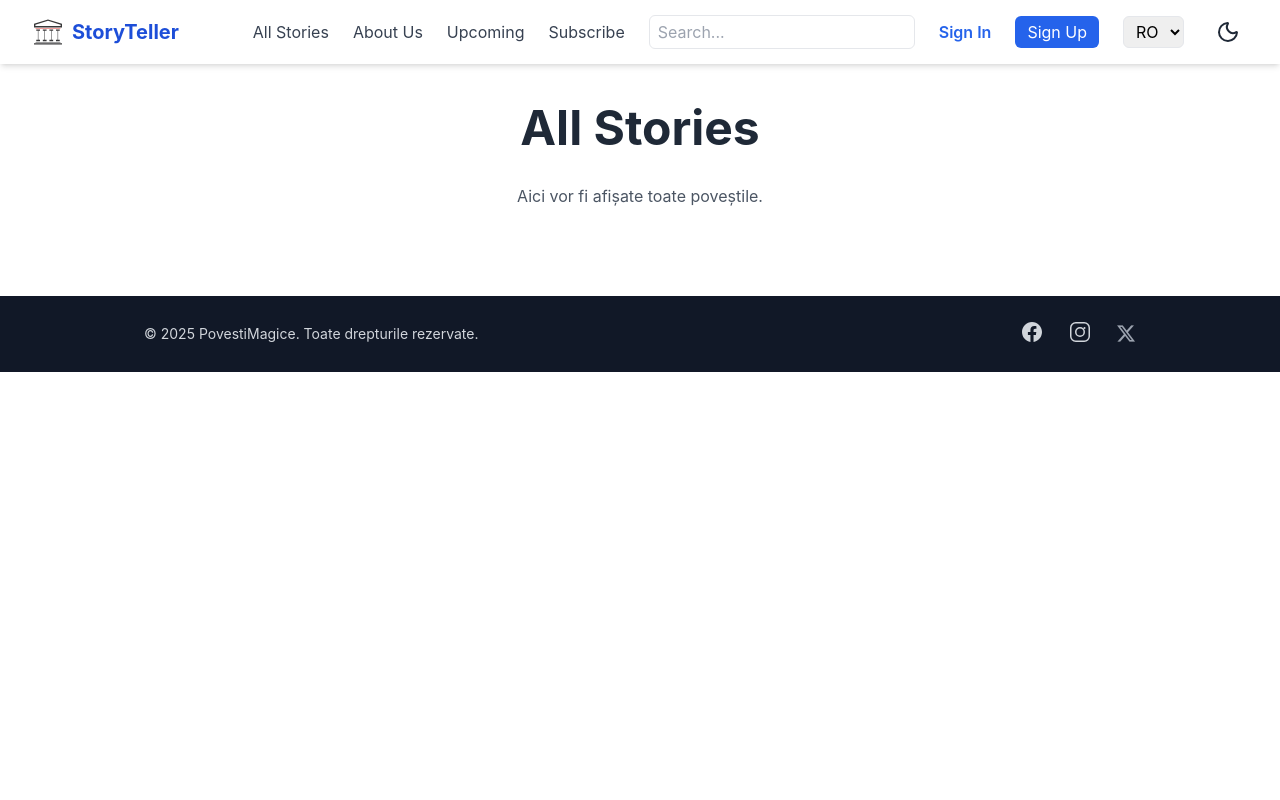
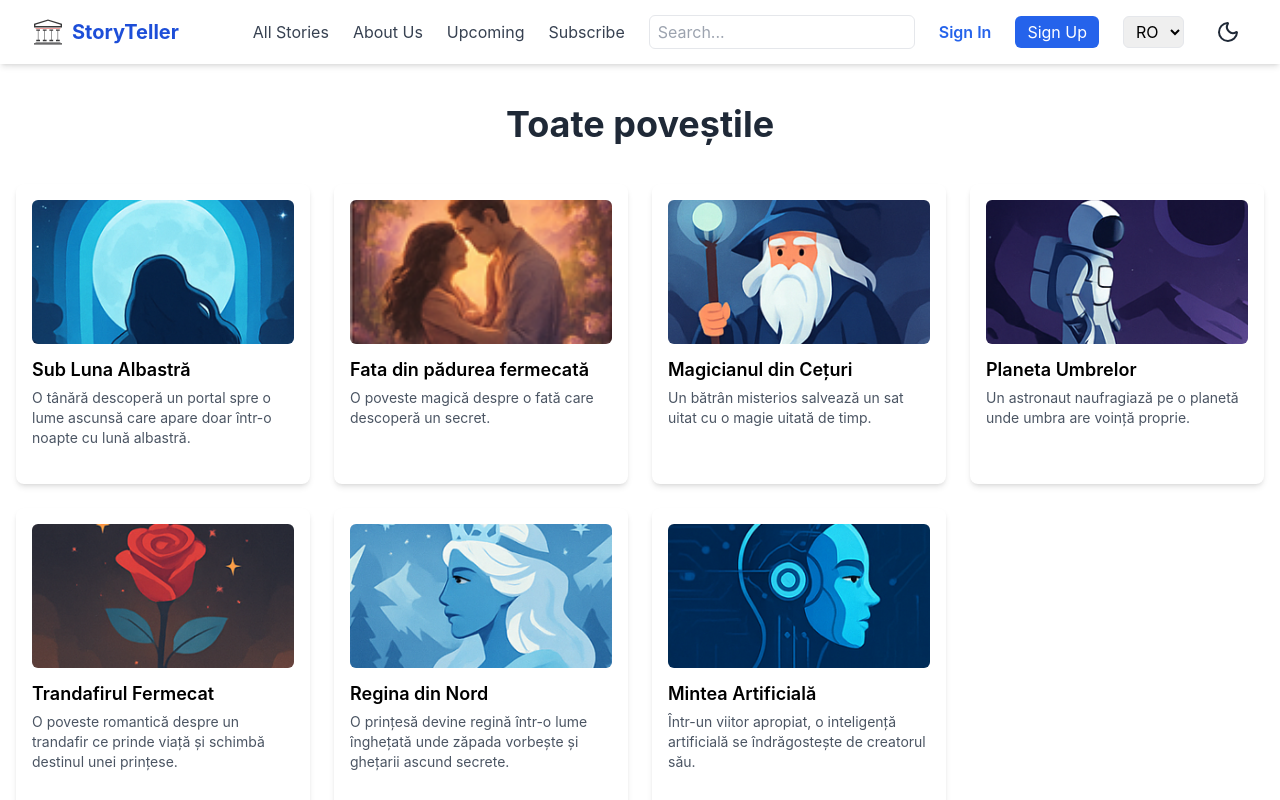
Before and after one commit to IustinRusuTYN/site-povesti, a React (Create React App) app: page /allstories in a window 1280 px wide. Shown: the top 800 px of the page. Built offline with nearby package versions, Linux system fonts and the light colour scheme.

Commit message:
Am reparat unele greseli si am reanalizat paginile

```diff
--- a/package.json
+++ b/package.json
@@ -8,8 +8,8 @@
     "@testing-library/react": "^16.2.0",
     "@testing-library/user-event": "^13.5.0",
     "lucide-react": "^0.525.0",
-    "react": "^19.0.0",
-    "react-dom": "^19.0.0",
+    "react": "^18.2.0",
+    "react-dom": "^18.2.0",
     "react-router-dom": "^7.6.3",
     "react-scripts": "^5.0.1",
     "swiper": "^11.2.9",
--- a/src/App.js
+++ b/src/App.js
@@ -4,6 +4,10 @@ import Home from "./pages/home";
 import AllStories from "./pages/allstories";
 import Story from "./pages/story";
 import { ThemeProvider } from "./context/ThemeContext";
+
+console.log("Home =", Home);
+console.log("AllStories =", AllStories);
+console.log("Story =", Story);
 
 export default function App() {
   return (
--- a/src/components/header.js
+++ b/src/components/header.js
@@ -41,6 +41,8 @@ export default function Header() {
             </Link>
             <a
               href="https://cartigratis.com/"
+              target="_blank"
+              rel="noopener noreferrer"
               className={`hover:text-blue-600 ${
                 darkMode ? "text-gray-300" : "text-gray-700"
               }`}
--- /dev/null
+++ b/src/data/stories.js
@@ -0,0 +1,60 @@
+import story1 from "../assets/images/story1.png";
+import story2 from "../assets/images/story2.png";
+import story3 from "../assets/images/story3.png";
+import story4 from "../assets/images/story4.png";
+import story5 from "../assets/images/story5.png";
+import story6 from "../assets/images/story6.png";
+import story7 from "../assets/images/story7.png";
+
+const stories = [
+  {
+    id: 1,
+    title: "Sub Luna Albastră",
+    excerpt:
+      " O tânără descoperă un portal spre o lume ascunsă care apare doar într-o noapte cu lună albastră.",
+    image: story1,
+  },
+  {
+    id: 2,
+    title: "Fata din pădurea fermecată",
+    excerpt: "O poveste magică despre o fată care descoperă un secret.",
+    image: story2,
+  },
+  {
+    id: 3,
+    title: "Magicianul din Cețuri",
+    excerpt:
+      "Un bătrân misterios salvează un sat uitat cu o magie uitată de timp.",
+    image: story3,
+  },
+  {
+    id: 4,
+    title: "Planeta Umbrelor",
+    excerpt:
+      "Un astronaut naufragiază pe o planetă unde umbra are voință proprie.",
+    image: story4,
+  },
+  {
+    id: 5,
+    title: "Trandafirul Fermecat",
+    excerpt:
+      "O poveste romantică despre un trandafir ce prinde viață și schimbă destinul unei prințese.",
+    image: story5,
+  },
+  {
+    id: 6,
+    title: "Regina din Nord",
+    excerpt:
+      "O prințesă devine regină într-o lume înghețată unde zăpada vorbește și ghețarii ascund secrete.",
+    image: story6,
+  },
+  {
+    id: 7,
+    title: "Mintea Artificială",
+    excerpt:
+      "Într-un viitor apropiat, o inteligență artificială se îndrăgostește de creatorul său.",
+    image: story7,
+  },
+];
+
+export default stories;
--- a/src/pages/allstories.js
+++ b/src/pages/allstories.js
@@ -1,4 +1,6 @@
 import React from "react";
+import stories from "../data/stories";
+import StoryCard from "../components/storycard";
 import Header from "../components/header";
 import Footer from "../components/footer";
 
@@ -6,14 +8,23 @@ export default function AllStories() {
   return (
     <div>
       <Header />
-      <div className="max-w-6xl mx-auto px-4 py-10">
-        <h1 className="text-3xl md:text-5xl font-bold text-center text-gray-800 mb-8">
-          All Stories
+      <section className="max-w-7xl mx-auto px-4 py-10">
+        <h1 className="text-3xl md:text-4xl font-bold text-center text-gray-800 mb-10">
+          Toate poveștile
         </h1>
-        <p className="text-center text-gray-600">
-          Aici vor fi afișate toate poveștile.
-        </p>
-      </div>
+
+        <div className="grid gap-6 sm:grid-cols-2 md:grid-cols-3 lg:grid-cols-4">
+          {stories.map((story) => (
+            <StoryCard
+              key={story.id}
+              title={story.title}
+              excerpt={story.excerpt}
+              image={story.image}
+            />
+          ))}
+        </div>
+      </section>
+
       <Footer />
     </div>
   );
--- a/src/pages/home.js
+++ b/src/pages/home.js
@@ -1,78 +1,22 @@
 import React from "react";
 import { Swiper, SwiperSlide } from "swiper/react";
 import { Autoplay, Pagination, Navigation } from "swiper/modules";
+import { Link, useNavigate } from "react-router-dom";
 
 import "swiper/css";
 import "swiper/css/pagination";
 import "swiper/css/navigation";
 
-import { useNavigate } from "react-router-dom";
 import StoryCard from "../components/storycard";
 import Header from "../components/header";
 import girlReading from "../assets/images/girl-reading.png"; // imaginea ta
-import story1 from "../assets/images/story1.png";
-import story2 from "../assets/images/story2.png";
-import story3 from "../assets/images/story3.png";
-import story4 from "../assets/images/story4.png";
-import story5 from "../assets/images/story5.png";
-import story6 from "../assets/images/story6.png";
-import story7 from "../assets/images/story7.png";
+
+import stories from "../data/stories";
 import Footer from "../components/footer";
 
 export default function Home() {
   // eslint-disable-next-line no-unused-vars
   const navigate = useNavigate();
-
-  const stories = [
-    {
-      id: 1,
-      title: "Sub Luna Albastră",
-      excerpt:
-        " O tânără descoperă un portal spre o lume ascunsă care apare doar într-o noapte cu lună albastră.",
-      image: story1,
-    },
-    {
-      id: 2,
-      title: "Fata din pădurea fermecată",
-      excerpt: "O poveste magică despre o fată care descoperă un secret . ",
-      image: story2,
-    },
-    {
-      id: 3,
-      title: "Magicianul din Cețuri",
-      excerpt:
-        "Un bătrân misterios salvează un sat uitat cu o magie uitată de timp.",
-      image: story3,
-    },
-    {
-      id: 4,
-      title: "Planeta Umbrelor",
-      excerpt:
-        "Un astronaut naufragiază pe o planetă unde umbra are voință proprie.",
-      image: story4,
-    },
-    {
-      id: 5,
-      title: "Trandafirul Fermecat",
-      excerpt:
-        "O poveste romantică despre un trandafir ce prinde viață și schimbă destinul unei prințese.",
-      image: story5,
-    },
-    {
-      id: 6,
-      title: "Regina din Nord",
-      excerpt:
-        "O prințesă devine regină într-o lume înghețată unde zăpada vorbește și ghețarii ascund secrete.",
-      image: story6,
-    },
-    {
-      id: 7,
-      title: "Mintea Artificială",
-      excerpt:
-        "Într-un viitor apropiat, o inteligență artificială se îndrăgostește de creatorul său.",
-      image: story7,
-    },
-  ];
 
   return (
     <div>
@@ -105,11 +49,10 @@ export default function Home() {
       {/* ✅ Featured Stories */}
       <section className="px-4 py-10 bg-slate-100 max-w-screen-lg mx-auto">
         <h3 className="text-2xl md:text-4xl font-bold text-center text-blue-700 hover:underline mb-8 transition-all duration-200">
-          <a href="/allstories" className="block w-fit mx-auto">
+          <Link to="/allstories" className="block w-fit mx-auto">
             Featured Stories
-          </a>
+          </Link>
         </h3>
-
         <Swiper
           modules={[Autoplay, Pagination, Navigation]}
           breakpoints={{
--- a/src/pages/story.js
+++ b/src/pages/story.js
@@ -0,0 +1,13 @@
+import React from "react";
+import { useParams } from "react-router-dom";
+
+export default function Story() {
+  const { id } = useParams();
+
+  return (
+    <div>
+      <h1>Story Page for ID: {id}</h1>
+      {/* Aici poți pune detalii despre povestea cu id-ul respectiv */}
+    </div>
+  );
+}
```
Also changed, not shown: 1 other file (tests, documents, lock files or other folders).
